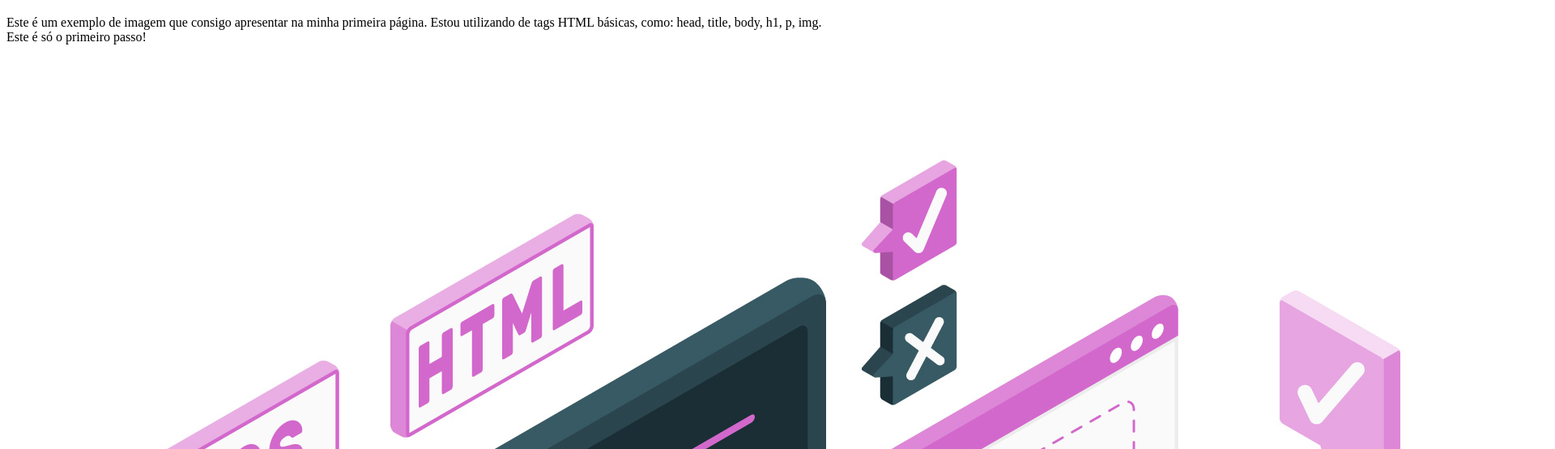
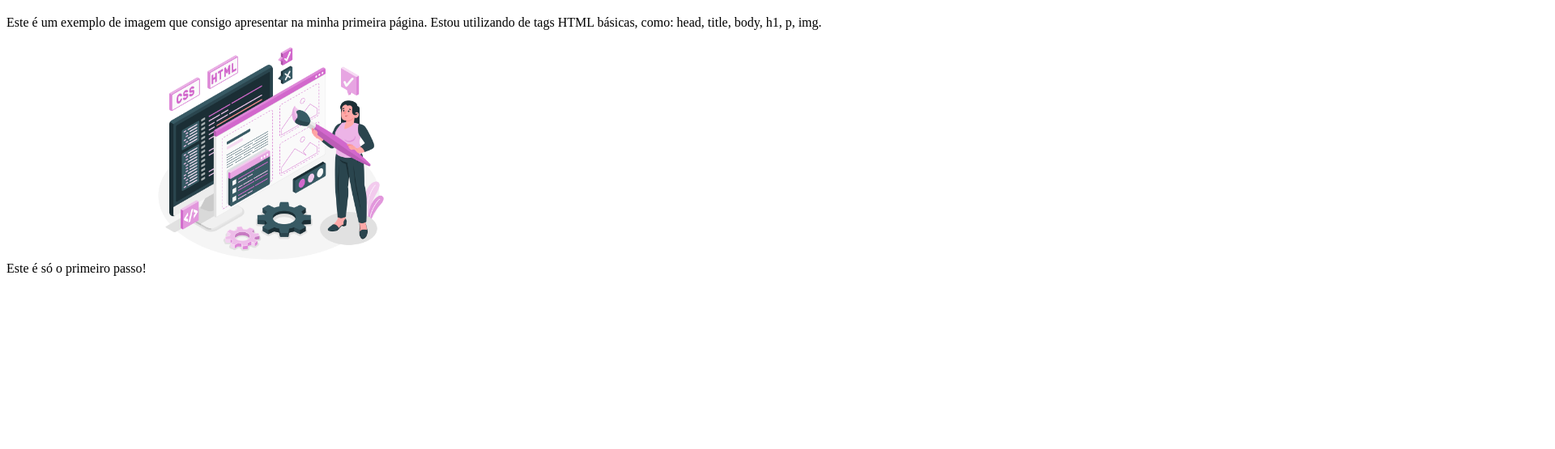
Before and after one commit to laurenleao/pagina-imagem, a plain HTML site: page index.html in a window 1280 px wide. Shown: the part 61-616 px from the top of the page at 81% size, 1920 px wide, since content can reach past the window. Drawn offline with Linux system fonts and the light colour scheme.

Commit message:
Update index.html

```diff
--- a/index.html
+++ b/index.html
@@ -7,7 +7,7 @@
 
     <p> Este é um exemplo de imagem que consigo apresentar na minha primeira página. Estou utilizando de tags HTML básicas, como: head, title, body, h1, p, img.<br>Este é só o primeiro passo!
 
-<img src="img/9906021.jpg">
+<img src="img/9906021.jpg" width="300">
 
 </body>
 </html>
```
